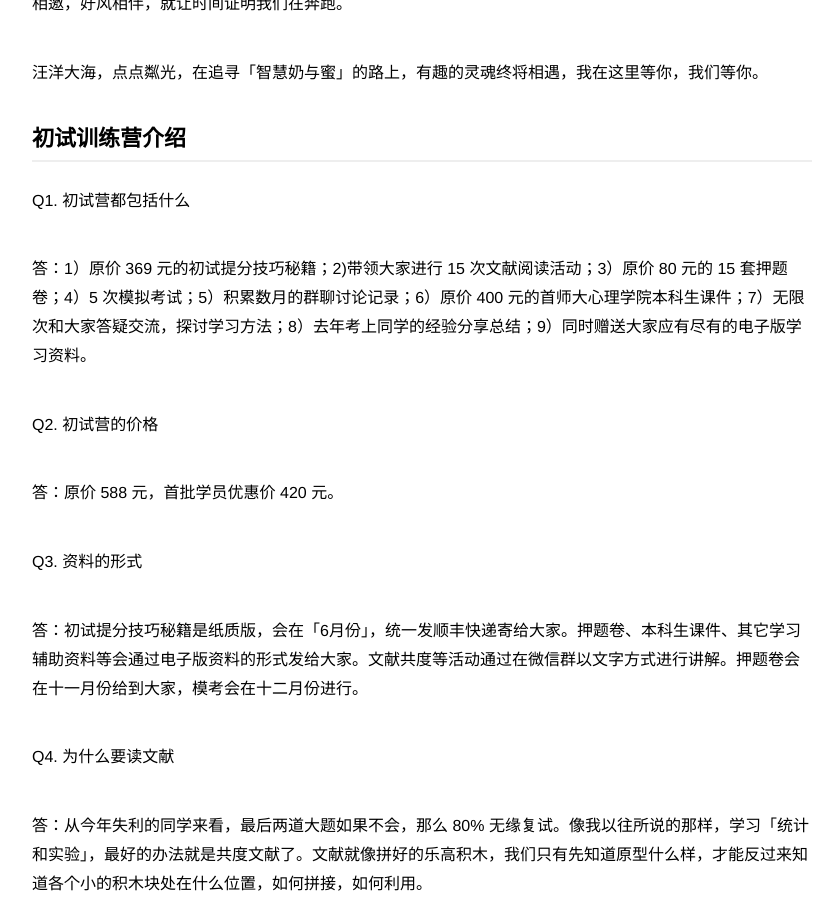
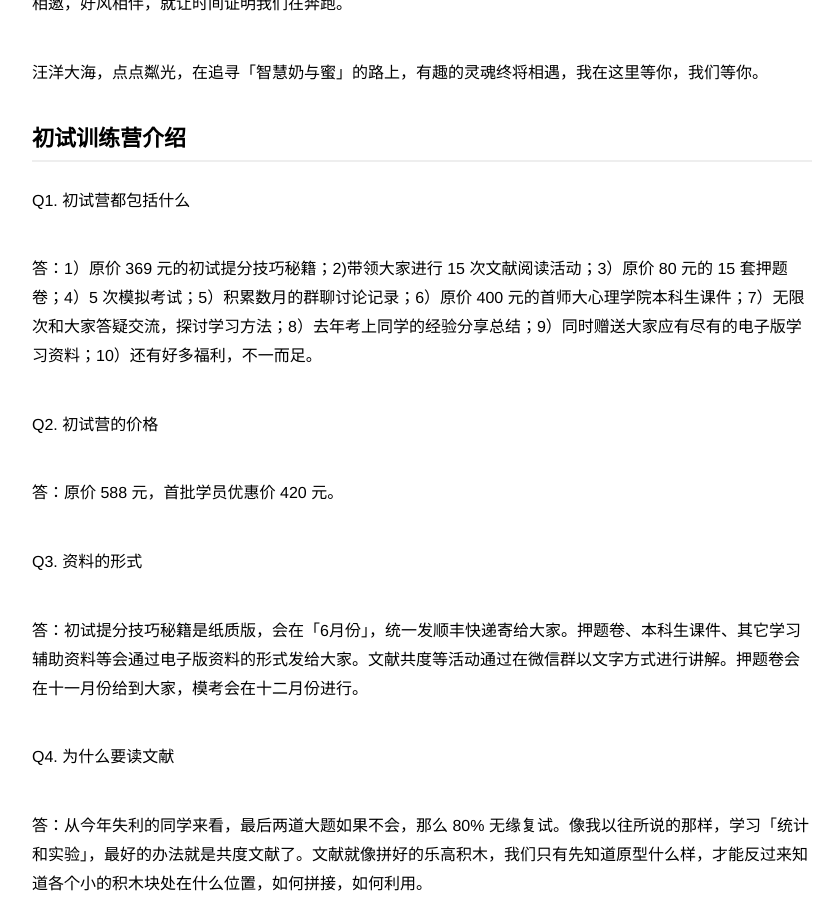
Before and after one commit to zapp926/cnu.github.io, a Jekyll site: the page built from _posts/2020-03-10-training-camp.md, in a window 1280 px wide and 900 px high, scrolled down 1263 px. Shown: the whole window, without its empty margins (218-1057 px from the left). Built offline with Jekyll 4.4.1, drawn with Linux system fonts in a browser that asks for light colours.

Commit message:
change the part know

```diff
--- a/_posts/2020-03-10-training-camp.md
+++ b/_posts/2020-03-10-training-camp.md
@@ -29,7 +29,7 @@ description: 人是世界上最好的产品，成为自己，是最大的奖赏
 
 Q1. 初试营都包括什么
 
-答：1）原价 369 元的初试提分技巧秘籍；2)带领大家进行 15 次文献阅读活动；3）原价 80 元的 15 套押题卷；4）5 次模拟考试；5）积累数月的群聊讨论记录；6）原价 400 元的首师大心理学院本科生课件；7）无限次和大家答疑交流，探讨学习方法；8）去年考上同学的经验分享总结；9）同时赠送大家应有尽有的电子版学习资料。
+答：1）原价 369 元的初试提分技巧秘籍；2)带领大家进行 15 次文献阅读活动；3）原价 80 元的 15 套押题卷；4）5 次模拟考试；5）积累数月的群聊讨论记录；6）原价 400 元的首师大心理学院本科生课件；7）无限次和大家答疑交流，探讨学习方法；8）去年考上同学的经验分享总结；9）同时赠送大家应有尽有的电子版学习资料；10）还有好多福利，不一而足。
 
 Q2. 初试营的价格
 
```
Also changed, not shown: 1 other file.
